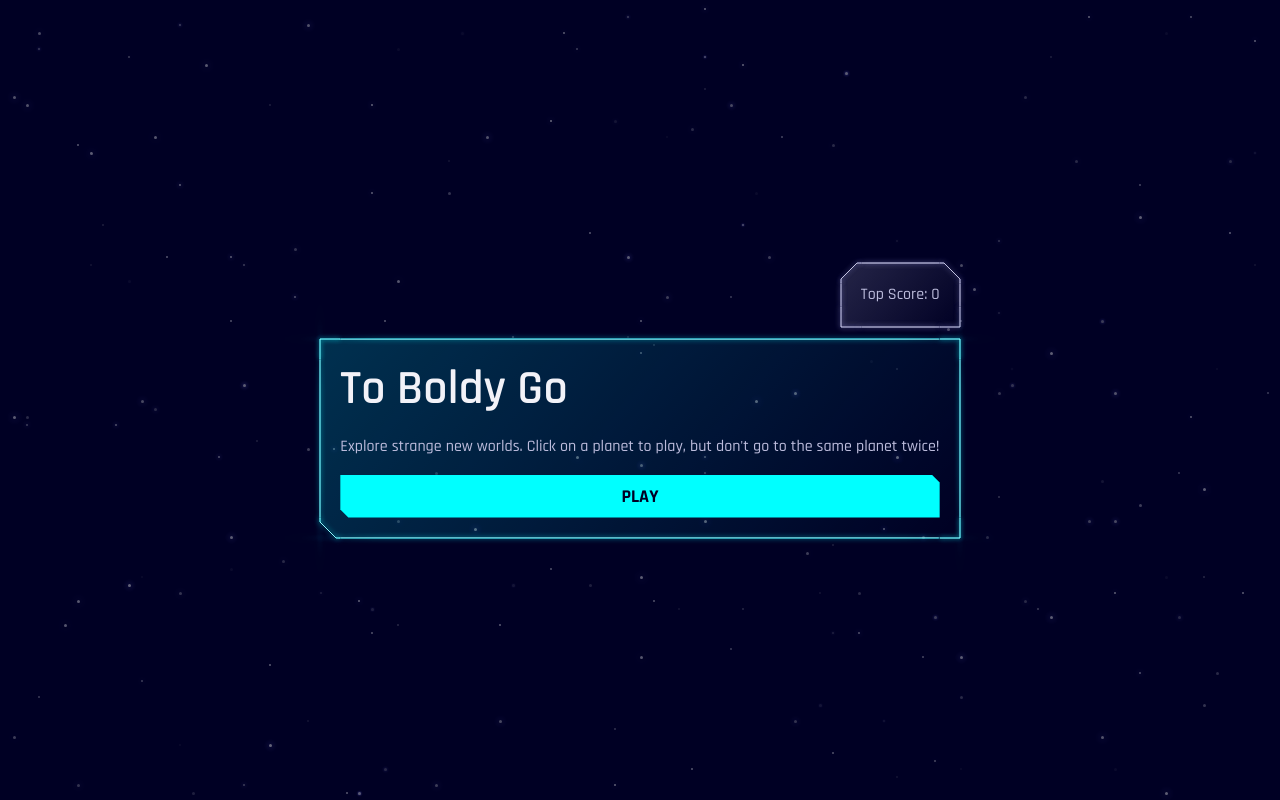
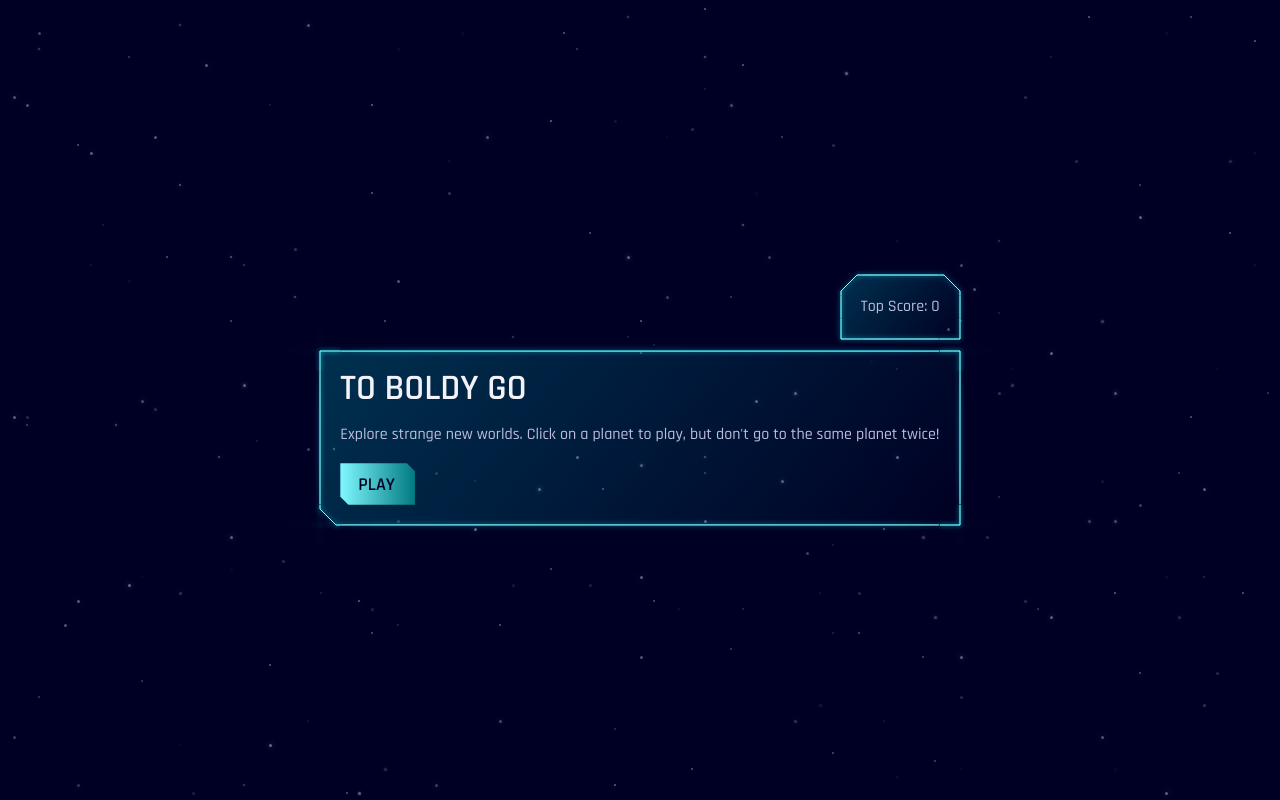
Before and after one commit to acarlie/remember-it-again, a React (Create React App) app: page / in a window 1280 px wide. Built offline with nearby package versions, Linux system fonts and the light colour scheme.

Commit message:
refactor(text): removing text component, keeping text variables in theme

```diff
--- a/src/App.tsx
+++ b/src/App.tsx
@@ -8,6 +8,8 @@ import { StarField } from './components/star-field'
 const app = css`
   background: ${theme.color.neutral100};
   color: ${theme.color.neutral700};
+  font-size: ${theme.fontSize.t200};
+  line-height: ${theme.lineHeight.text};
   position: relative;
 `
 
--- a/src/components/button.tsx
+++ b/src/components/button.tsx
@@ -6,31 +6,31 @@ import { theme } from '../theme'
 import * as React from 'react'
 
 interface ButtonProps extends React.ButtonHTMLAttributes<HTMLButtonElement> {
-    variant: ButtonVariant
+    fullWidth?: boolean
     children: React.ReactNode
 }
 
-type ButtonVariant = 'primary' | 'secondary'
+
 
 const buttonStyles = {
     base: css`
         cursor: pointer;
-        font-weight: 700;
+        font-weight: 600;
         color: ${theme.color.neutral100};
         text-transform: uppercase;
         font-size: 1.125rem;
 
         .card {
-            padding: .5rem 1.25rem;
-            background-color: aqua;
+            padding: .5rem 1.25rem .4rem 1.125rem;
+            background: linear-gradient(to left, ${theme.color.primary100}, ${theme.color.primary300});
         }
     `
 }
 
 
-export const Button = ({ variant, children, ...props }: ButtonProps) => {
+export const Button = ({ fullWidth = false, children, ...props }: ButtonProps) => {
     return (
-        <button css={buttonStyles.base} {...props}>
+        <button css={buttonStyles.base} style={{ width: fullWidth ? '100%' : 'min-content' }} {...props}>
             <Card tr bl customClassName='card' cornerSize={8}>
                 {children}
             </Card>
--- a/src/components/cards/card.definitions.ts
+++ b/src/components/cards/card.definitions.ts
@@ -1,5 +1,4 @@
 import * as React from 'react'
-import { Color } from '../../theme'
 
 export type GlowAnimationProps = {
     length: number
--- a/src/components/index.ts
+++ b/src/components/index.ts
@@ -3,5 +3,4 @@ export * from './cards'
 export * from './modal'
 export * from './planets'
 export * from './star-field'
-export * from './text'
 export * from './tile'
--- a/src/components/modal.tsx
+++ b/src/components/modal.tsx
@@ -2,7 +2,6 @@
 
 import { css } from '@emotion/react'
 import { updateOpacity, theme } from '../theme'
-import { Text } from './text'
 import { StyleRecord } from '../utilities'
 
 interface ModalProps {
@@ -19,7 +18,13 @@ const modalStyles: StyleRecord = {
         flex-direction: column;
         gap: 1rem;
     `,
-    modalWrapper: css`
+    title: css`
+        font-weight: ${theme.fontWeight.semibold};
+        line-height: ${theme.lineHeight.heading};
+        font-size: ${theme.fontSize.h200};
+        color: ${theme.fontColor.heading};
+    `,
+    wrapper: css`
         align-items: center;
         backdrop-filter: blur( 6.5px );
         -webkit-backdrop-filter: blur( 6.5px );
@@ -41,9 +46,9 @@ const modalStyles: StyleRecord = {
  */
 export const Modal = ({ isOpen, toggle, title, children }: ModalProps) => {
     return (
-        <div role='dialog' aria-modal='true' css={modalStyles.modalWrapper} style={{ display: isOpen ? 'flex' : 'none' }}>
+        <div role='dialog' aria-modal='true' css={modalStyles.wrapper} style={{ display: isOpen ? 'flex' : 'none' }}>
             <div css={modalStyles.modal}>
-                <Text tag='h2' variant='heading1'>{title}</Text>
+                <h2 css={modalStyles.title}>{title}</h2>
                 {children}
             </div>
         </div>
--- a/src/components/text.tsx
+++ /dev/null
@@ -1,109 +0,0 @@
-/** @jsxImportSource @emotion/react */
-
-import { css, SerializedStyles } from "@emotion/react";
-import { theme, Color } from '../theme/theme'
-import * as React from 'react'
-import { JSX } from "@emotion/react/jsx-runtime";
-
-const headingColor = 'neutral800'
-const textColor = 'neutral700'
-const headingLineHeight = 1.25
-const textLineHeight = 1.5
-
-const headingFontWeightBold = 600
-const textFontWeight = 500
-
-const headingFont = `'${theme.font.heading}', sans-serif`
-const textFont = `'${theme.font.text}', sans-serif`
-
-const headingTags = ['h1', 'h2', 'h3', 'h4', 'h5', 'h6']
-type HeadingTag = typeof headingTags[number]
-
-const textTags = ['span', 'p', 'div']
-type TextTag = typeof textTags[number]
-
-const textVariants = ['heading1', 'heading2', 'heading3', 'heading4', 'heading5', 'heading6', 'textLG', 'textMD', 'textSM', 'textXS']
-type TextVariant = typeof textVariants[number]
-
-const textStyles: Record<TextVariant, SerializedStyles> = {
-    heading1: css`
-        font-family: ${headingFont};
-        font-size: 3rem;
-        font-weight: ${headingFontWeightBold};
-        line-height: ${headingLineHeight};
-    `,
-    heading2: css`
-        font-family: ${headingFont};
-        font-size: 2.25rem;
-        font-weight: ${headingFontWeightBold};
-        line-height: ${headingLineHeight};
-    `,
-    heading3: css`
-        font-family: ${headingFont};
-        font-size: 28px;
-        font-weight: ${headingFontWeightBold};
-        line-height: ${headingLineHeight};
-    `,
-    heading4: css`
-        font-family: ${headingFont};
-        font-size: 1.375rem;
-        font-weight: ${headingFontWeightBold};
-        line-height: ${headingLineHeight};
-    `,
-    heading5: css`
-        font-family: ${headingFont};
-        font-size: 1rem;
-        font-weight: ${headingFontWeightBold};
-        line-height: ${headingLineHeight};
-    `,
-    heading6: css`
-        font-family: ${headingFont};
-        font-size: 12px;
-        font-weight: ${headingFontWeightBold};
-        line-height: ${headingLineHeight};
-    `,
-    textLG: css`
-        font-family: ${textFont};
-        font-size: 1.25rem;
-        font-weight: ${textFontWeight};
-        line-height: ${textLineHeight};
-    `,
-    textMD: css`
-        font-family: ${textFont};
-        font-size: 1rem;
-        font-weight: ${textFontWeight};
-        line-height: ${textLineHeight};
-    `,
-    textSM: css`
-        font-family: ${textFont};
-        font-size: .875rem;
-        font-weight: ${textFontWeight};
-        line-height: ${textLineHeight};
-    `,
-    textXS: css`
-        font-family: ${textFont};
-        font-size: .75rem;
-        font-weight: ${textFontWeight};
-        line-height: ${textLineHeight};
-    `
-}
-
-
-type TextProps = {
-    tag?: HeadingTag | TextTag,
-    variant?: TextVariant
-    color?: Color
-    children: React.ReactNode
-}
-
-/**
- * @TODO Fix type coersion
- */
-export const Text = ({ tag = 'span', variant = 'textMD', color = headingTags.includes(tag) ? headingColor : textColor, children }: TextProps) => {
-    const Tag = tag as keyof JSX.IntrinsicElements
-    return (
-        <Tag css={textStyles[variant]} style={{ color: theme.color[color] }}>
-            {children}
-        </Tag>
-    )
-}
--- a/src/game/game.tsx
+++ b/src/game/game.tsx
@@ -50,12 +50,12 @@ export const Game = () => {
             {status !== 'start' && <Play />}
 
             <Modal isOpen={isWinModalOpen} toggle={toggleWinModal} title="You Won!">
-                <Button variant='primary' onClick={restart}>New Game</Button>
+                <Button onClick={restart}>New Game</Button>
             </Modal>
             <Modal isOpen={isLoseModalOpen} toggle={toggleLoseModal} title={picked.length >= topScore ? "New High Score!" : "Game Over"}>
                 <p>Score: {picked.length}</p>
                 <p>Top Score: {topScore}</p>
-                <Button variant='primary' onClick={restart}>New Game</Button>
+                <Button onClick={restart}>New Game</Button>
             </Modal>
         </main >
 
--- a/src/game/index.ts
+++ b/src/game/index.ts
@@ -1,2 +1,2 @@
+export * from './game-provider'
 export * from './game'
-export * from './game-provider'
--- a/src/game/start.tsx
+++ b/src/game/start.tsx
@@ -3,7 +3,8 @@
 import { css } from '@emotion/react'
 import { GameContext } from './game-provider'
 import { StyleRecord, centerContent } from '../utilities'
-import { Text, OutlineCard, Button } from '../components'
+import { OutlineCard, Button } from '../components'
+import { theme } from '../theme'
 import * as React from 'react'
 
 const startStyles: StyleRecord = {
@@ -17,6 +18,13 @@ const startStyles: StyleRecord = {
         flex-direction: column;
         gap: 1rem;
     `,
+    title: css`
+        font-weight: ${theme.fontWeight.semibold};
+        line-height: ${theme.lineHeight.single};
+        font-size: ${theme.fontSize.h200};
+        color: ${theme.fontColor.heading};
+        text-transform: uppercase;
+    `,
     topRow: css`
         display: flex;
         justify-content: flex-end;
@@ -25,6 +33,7 @@ const startStyles: StyleRecord = {
     wrapper: css`
         ${centerContent({ h: true, v: true, g: '0rem' })}
     `,
+
 }
 
 export const Start = () => {
@@ -37,9 +46,9 @@ export const Start = () => {
                 </div>
                 <OutlineCard bl variant='primary' animation={{ length: 3000, delay: 0 }}>
                     <div css={startStyles.mainCard}>
-                        <Text tag="h2" variant="heading1">To Boldy Go</Text>
-                        <Text tag='p' variant='textMD'>Explore strange new worlds. Click on a planet to play, but don't go to the same planet twice!</Text>
-                        <Button variant='primary' onClick={start}>Play</Button>
+                        <h2 css={startStyles.title}>To Boldy Go</h2>
+                        <p>Explore strange new worlds. Click on a planet to play, but don't go to the same planet twice!</p>
+                        <Button onClick={start}>Play</Button>
                     </div>
                 </OutlineCard>
             </div>
--- a/src/theme/theme.ts
+++ b/src/theme/theme.ts
@@ -6,16 +6,22 @@ type Neutral = `neutral${typeof neutralSteps[number]}`
 const nonNeutralSteps = [100, 200, 300]
 type NonNeutralStep = typeof nonNeutralSteps[number]
 
-
 export type ColorValue = `hsla(${string})`
 export type Color = `primary${NonNeutralStep}` | `fuschia${NonNeutralStep}` | `lime${NonNeutralStep}` | `green${NonNeutralStep}` | Neutral
 
 type Font = 'heading' | 'text'
+type FontWeight = 'light' | 'regular' | 'medium' | 'semibold'
 type Radius = 'small' | 'medium' | 'large'
+type LineHeight = 'single' | 'text' | 'heading'
+type FontSize = 't100' | 't200' | 't300' | 't400' | 'h100' | 'h200' | 'h300' | 'h400' | 'h500' | 'h600'
 
 type Theme = {
     color: Record<Color, ColorValue>
     font: Record<Font, string>
+    fontColor: Record<Font, ColorValue>
+    fontSize: Record<FontSize, RemValue>
+    fontWeight: Record<FontWeight, number>
+    lineHeight: Record<LineHeight, number>
     radius: Record<Radius, RemValue>
 }
 
@@ -42,15 +48,42 @@ export const theme: Theme = {
         neutral700: 'hsla(240, 32%, 80%, 1)',
         neutral800: 'hsla(240, 32%, 96%, 1)',
     },
+    font: {
+        heading: '"Rajdhani", sans-serif',
+        text: '"Rajdhani", sans-serif',
+    },
+    fontColor: {
+        heading: "hsla(240, 32%, 96%, 1)",
+        text: "hsla(240, 32%, 80%, 1)",
+    },
+    fontSize: {
+        t100: "1.25rem",
+        t200: "1rem",
+        t300: ".875rem",
+        t400: ".75rem",
+        h100: "3rem",
+        h200: "2.25rem",
+        h300: "1.75rem",
+        h400: "1.375rem",
+        h500: "1rem",
+        h600: ".75rem",
+    },
+    fontWeight: {
+        light: 300,
+        regular: 400,
+        medium: 500,
+        semibold: 600,
+    },
+    lineHeight: {
+        single: 1,
+        text: 1.5,
+        heading: 1.25
+    },
     radius: {
         small: '.25rem',
         medium: '1rem',
         large: '2rem'
     },
-    font: {
-        heading: 'Rajdhani',
-        text: 'Rajdhani'
-    }
 }
 
 export const updateOpacity = (color: ColorValue, opacity: number) => opacity <= 1 && opacity >= 0 ? color.replace('1)', `${opacity})`) as ColorValue : color
```
Also changed, not shown: src/components/cards/outline-card.tsx (+6 -6 lines).
